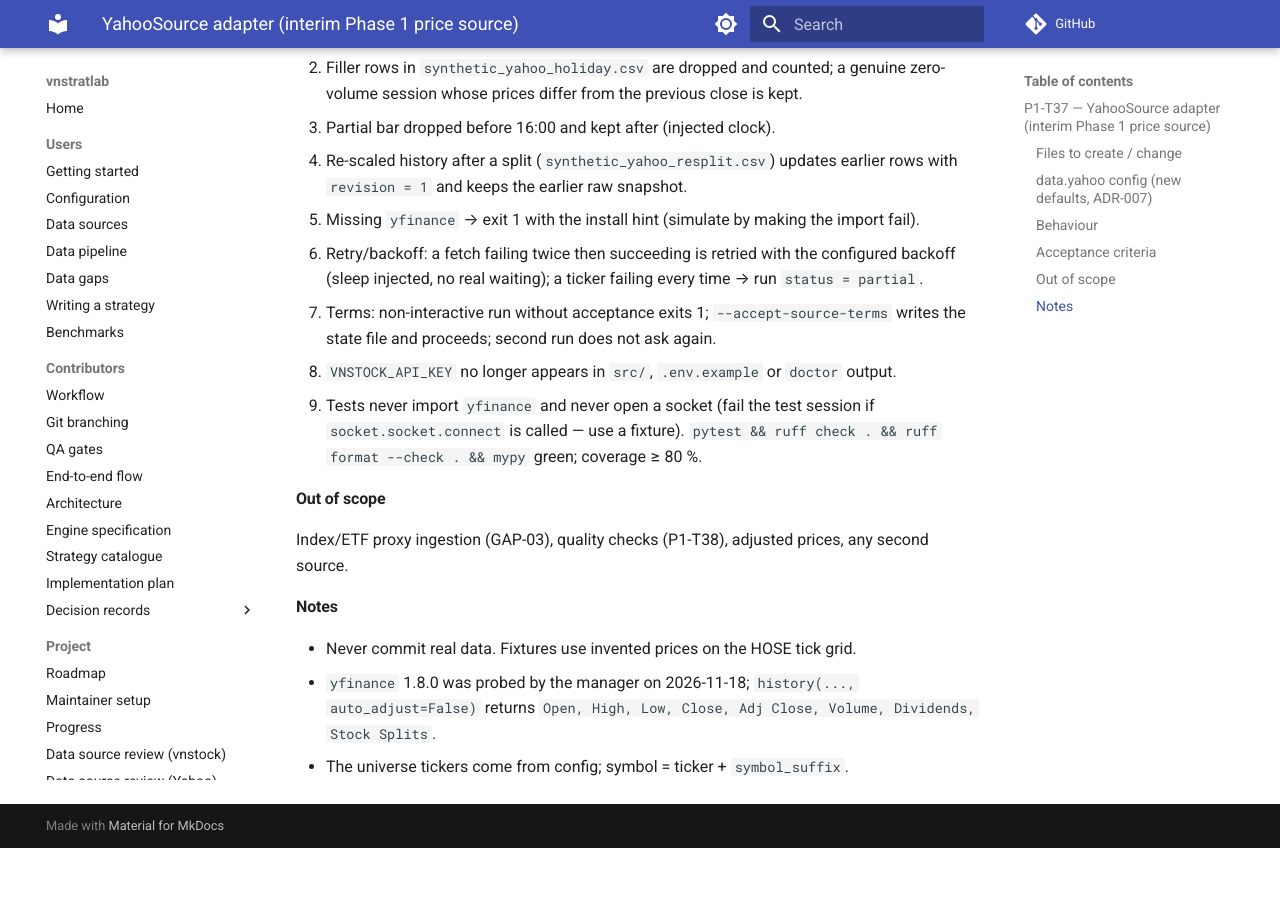
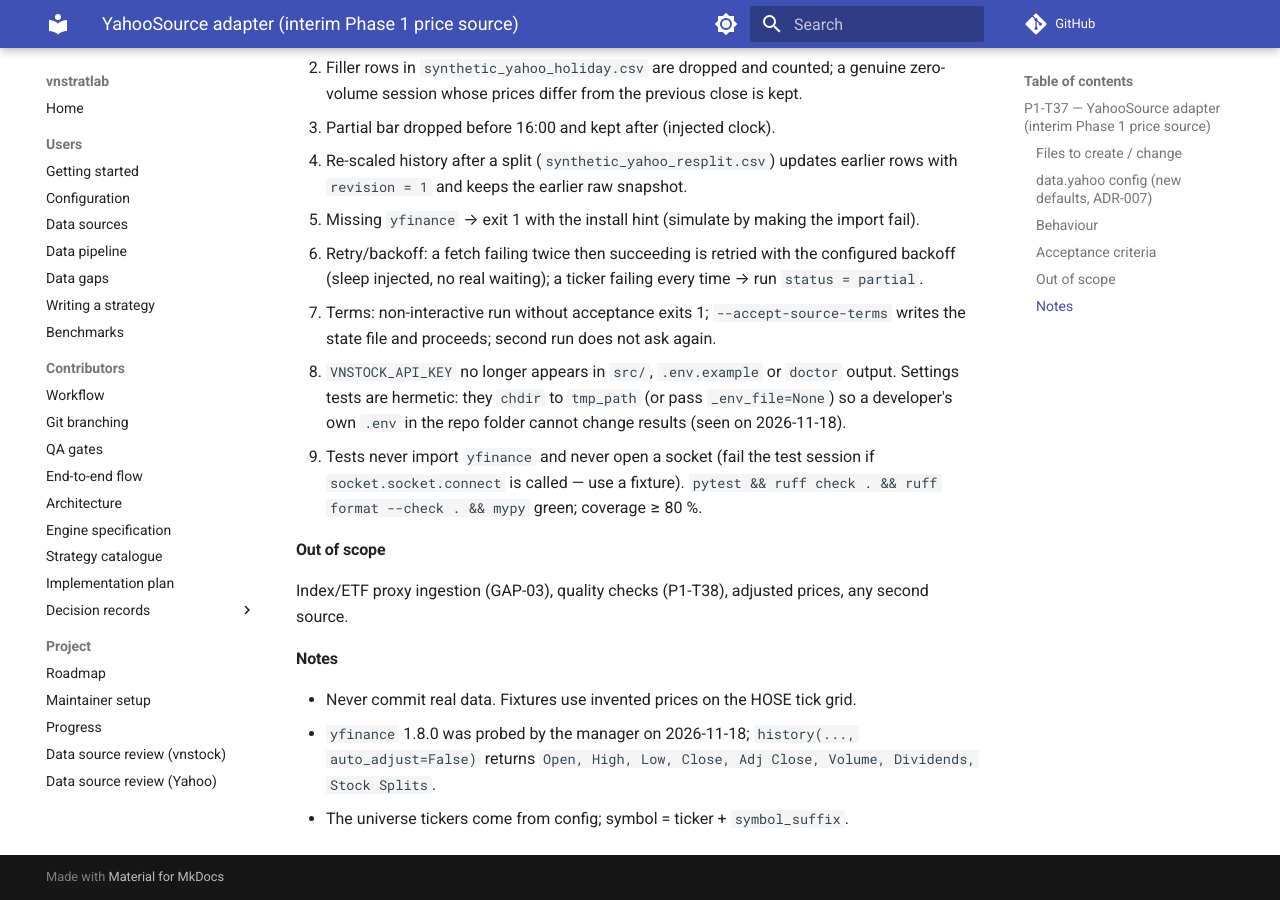
Before and after one commit to lephucchi/vnstratlab, an MkDocs documentation site: the page built from docs/cards/P1-T37-yahoo-source.md, in a window 1280 px wide and 900 px high, scrolled down 1996 px. Built offline with MkDocs 1.6.1 and Material for MkDocs 9.7.7, drawn with Linux system fonts in a browser that asks for light colours; comment, search, counter and statistics services are not loaded; before the commit the page ends 2844 px from its top, so only the background shows below that.

Commit message:
docs(cards): P1-T37 hermetic settings tests
Co-Authored-By: Claude Opus 5.5 <noreply@anthropic.com>

```diff
--- a/docs/cards/P1-T37-yahoo-source.md
+++ b/docs/cards/P1-T37-yahoo-source.md
@@ -85,6 +85,8 @@ data:
 7. Terms: non-interactive run without acceptance exits 1; `--accept-source-terms` writes the
    state file and proceeds; second run does not ask again.
 8. `VNSTOCK_API_KEY` no longer appears in `src/`, `.env.example` or `doctor` output.
+   Settings tests are hermetic: they `chdir` to `tmp_path` (or pass `_env_file=None`) so a
+   developer's own `.env` in the repo folder cannot change results (seen on 2026-11-18).
 9. Tests never import `yfinance` and never open a socket (fail the test session if
    `socket.socket.connect` is called — use a fixture). `pytest && ruff check . &&
    ruff format --check . && mypy` green; coverage ≥ 80 %.
```
